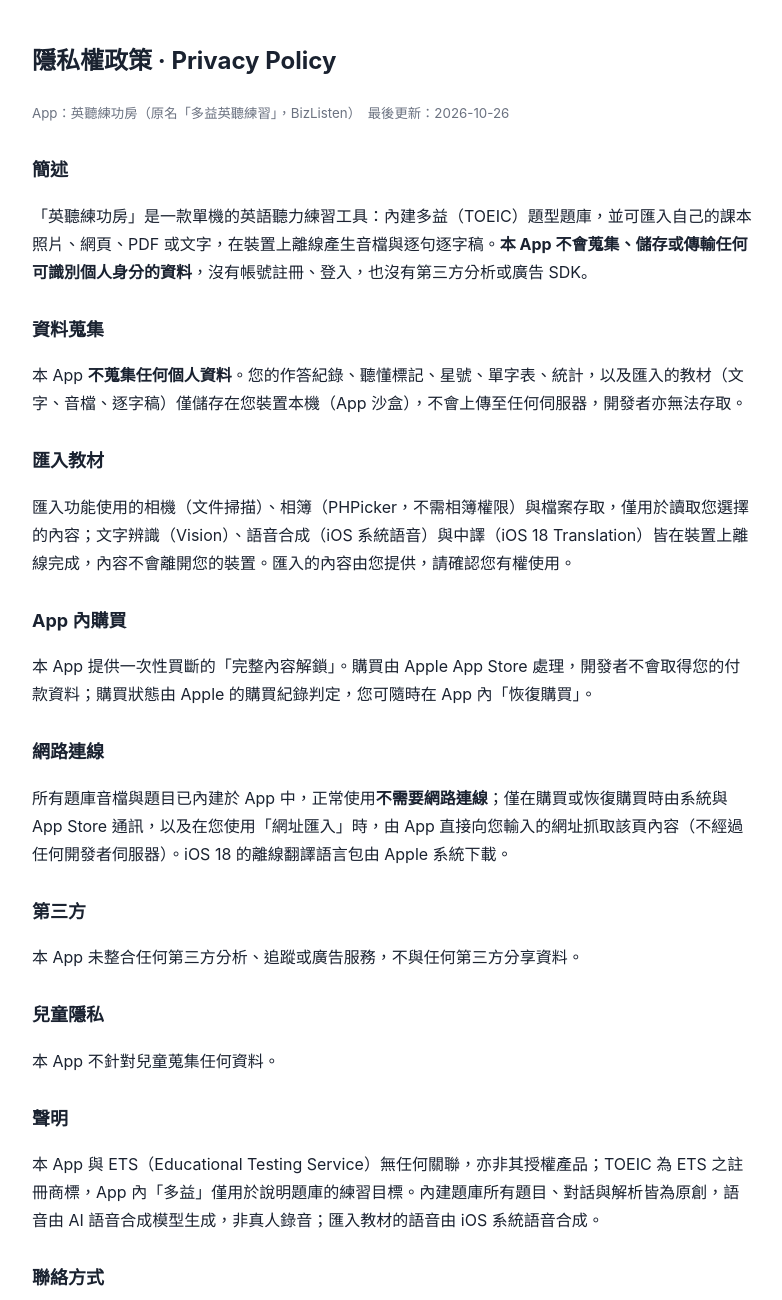
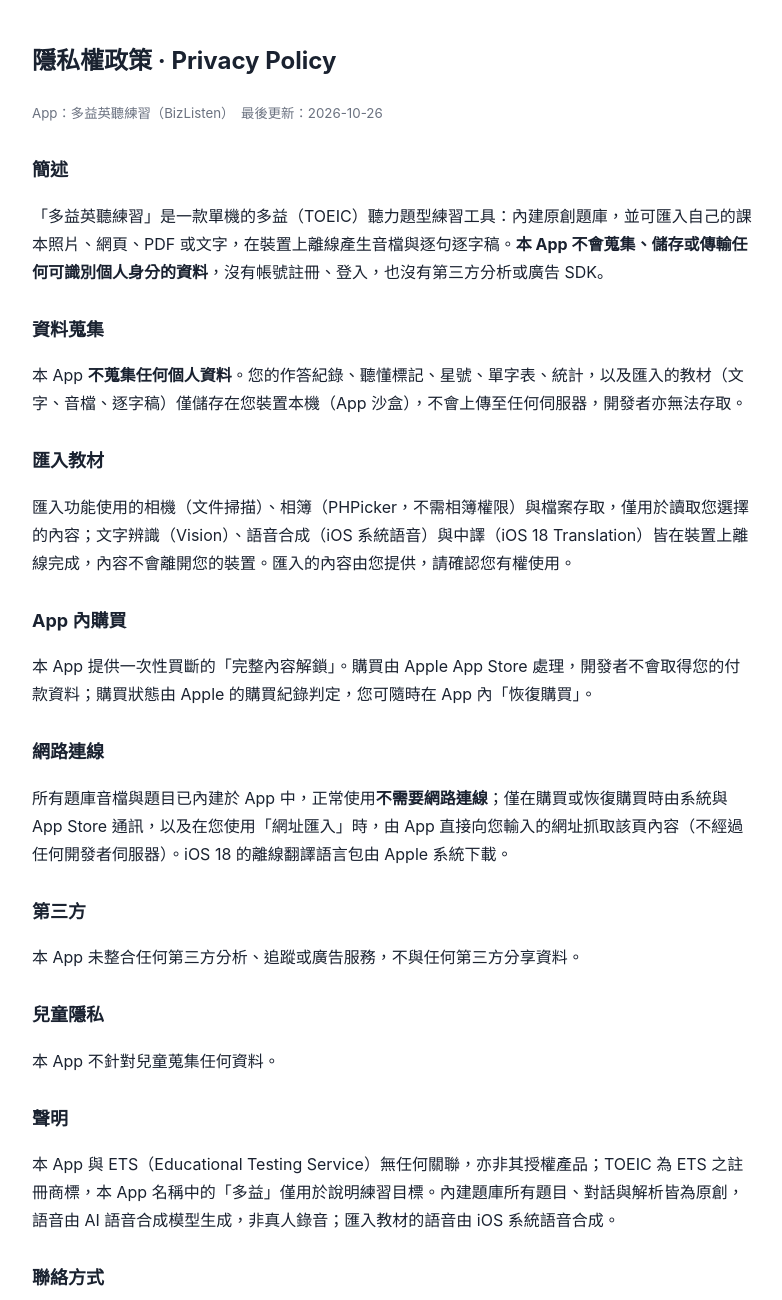
Before and after one commit to Hsu-chia-hao/bizlisten-privacy, a plain HTML site: page index.html in a window 1280 px wide. Shown: the top 1300 px of the page, without its empty margins (248-1030 px from the left). Drawn offline with Linux system fonts and the light colour scheme.

Commit message:
名稱維持多益英聽練習（保留匯入教材說明）

```diff
--- a/index.html
+++ b/index.html
@@ -1,12 +1,12 @@
 <!doctype html><html lang="zh-Hant"><head><meta charset="utf-8">
 <meta name="viewport" content="width=device-width,initial-scale=1">
-<title>英聽練功房 · 隱私權政策</title>
+<title>多益英聽練習 · 隱私權政策</title>
 <style>body{font-family:-apple-system,"PingFang TC",sans-serif;max-width:720px;margin:40px auto;padding:0 20px;line-height:1.75;color:#1a2230}h1{font-size:24px}h2{font-size:18px;margin-top:28px}small{color:#6b7280}a{color:#0e8a9c}</style>
 </head><body>
 <h1>隱私權政策 · Privacy Policy</h1>
-<small>App：英聽練功房（原名「多益英聽練習」，BizListen）　最後更新：2026-10-26</small>
+<small>App：多益英聽練習（BizListen）　最後更新：2026-10-26</small>
 <h2>簡述</h2>
-<p>「英聽練功房」是一款單機的英語聽力練習工具：內建多益（TOEIC）題型題庫，並可匯入自己的課本照片、網頁、PDF 或文字，在裝置上離線產生音檔與逐句逐字稿。<strong>本 App 不會蒐集、儲存或傳輸任何可識別個人身分的資料</strong>，沒有帳號註冊、登入，也沒有第三方分析或廣告 SDK。</p>
+<p>「多益英聽練習」是一款單機的多益（TOEIC）聽力題型練習工具：內建原創題庫，並可匯入自己的課本照片、網頁、PDF 或文字，在裝置上離線產生音檔與逐句逐字稿。<strong>本 App 不會蒐集、儲存或傳輸任何可識別個人身分的資料</strong>，沒有帳號註冊、登入，也沒有第三方分析或廣告 SDK。</p>
 <h2>資料蒐集</h2>
 <p>本 App <strong>不蒐集任何個人資料</strong>。您的作答紀錄、聽懂標記、星號、單字表、統計，以及匯入的教材（文字、音檔、逐字稿）僅儲存在您裝置本機（App 沙盒），不會上傳至任何伺服器，開發者亦無法存取。</p>
 <h2>匯入教材</h2>
@@ -20,7 +20,7 @@
 <h2>兒童隱私</h2>
 <p>本 App 不針對兒童蒐集任何資料。</p>
 <h2>聲明</h2>
-<p>本 App 與 ETS（Educational Testing Service）無任何關聯，亦非其授權產品；TOEIC 為 ETS 之註冊商標，App 內「多益」僅用於說明題庫的練習目標。內建題庫所有題目、對話與解析皆為原創，語音由 AI 語音合成模型生成，非真人錄音；匯入教材的語音由 iOS 系統語音合成。</p>
+<p>本 App 與 ETS（Educational Testing Service）無任何關聯，亦非其授權產品；TOEIC 為 ETS 之註冊商標，本 App 名稱中的「多益」僅用於說明練習目標。內建題庫所有題目、對話與解析皆為原創，語音由 AI 語音合成模型生成，非真人錄音；匯入教材的語音由 iOS 系統語音合成。</p>
 <h2>聯絡方式</h2>
 <p>如有任何隱私相關問題，請來信：<a href="mailto:hsu711113@gmail.com">hsu711113@gmail.com</a></p>
 <hr>
```
Also changed, not shown: support.html (+2 -2 lines).
